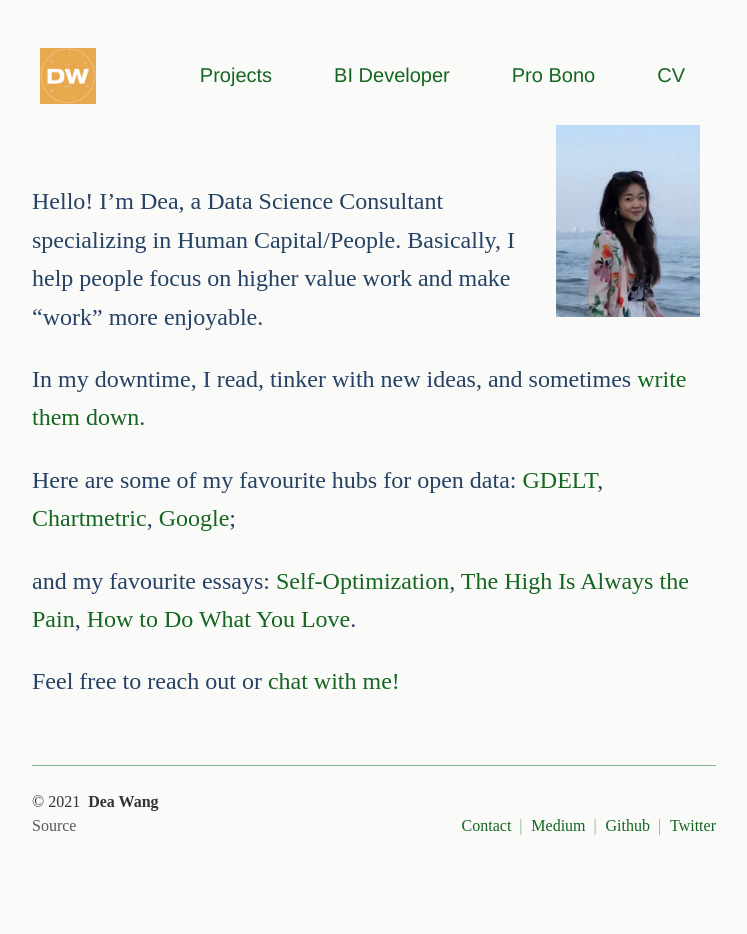
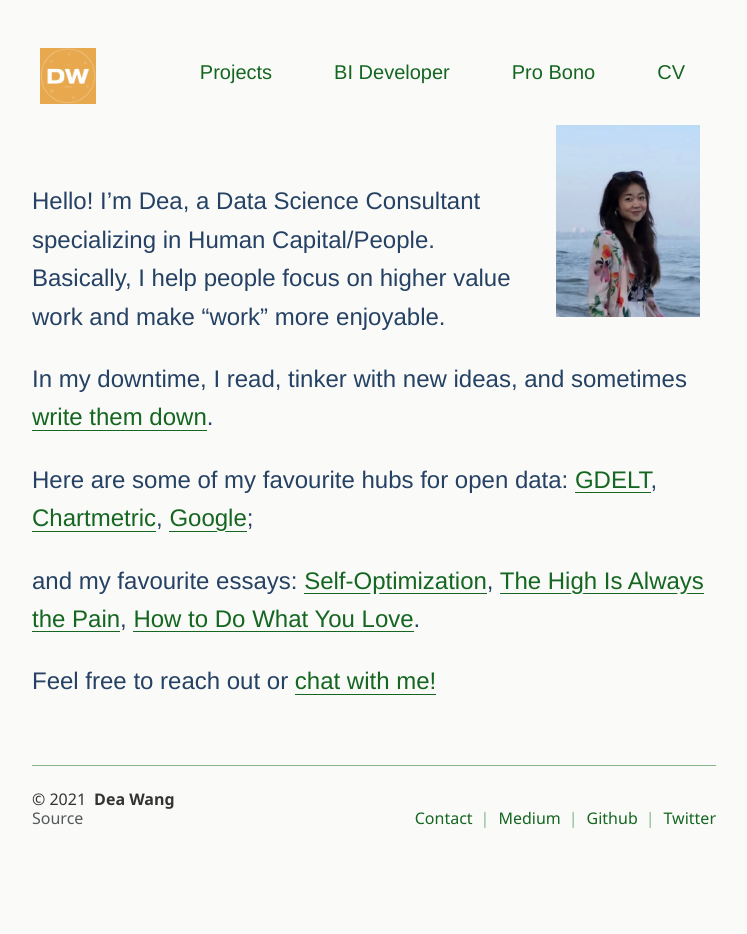
Before and after one commit to deawyk/deawyk.github.io, a Jekyll site: the page built from index.md, in a window 1280 px wide. Shown: the whole page, without its empty margins (266-1013 px from the left). Built offline with Jekyll 4.4.1, drawn with Linux system fonts in a browser that asks for light colours.

Commit message:
Update _variables.scss

```diff
--- a/_sass/_variables.scss
+++ b/_sass/_variables.scss
@@ -50,13 +50,13 @@ $border-radius-sm:          .2rem;
 $border-radius-lg:          .3rem;
 
 // GLOBALS - FONTS ------------------
-$font-family:               "Didot", serif;
-$font-family-monospace:     Didot, "Didot LT STD", "Hoefler Text", Garamond, "Times New Roman", serif;
-$font-heading:              "Hoefler Text", serif;
+$font-family:               "Helvetica", sans-serif;
+$font-family-monospace:     "Helvetica Neue", Helvetica, sans-serif;
+$font-heading:              "Segoe UI", sans-serif;
 
-$lh:                        1.5;
-$lh-sm:                     1.1;
-$lh-md:                     1.6;
+$lh:                        1.2;
+$lh-sm:                     0.9;
+$lh-md:                     1.3;
 
 $fs-root:                   16px;
 $fs:                        1rem;
```
